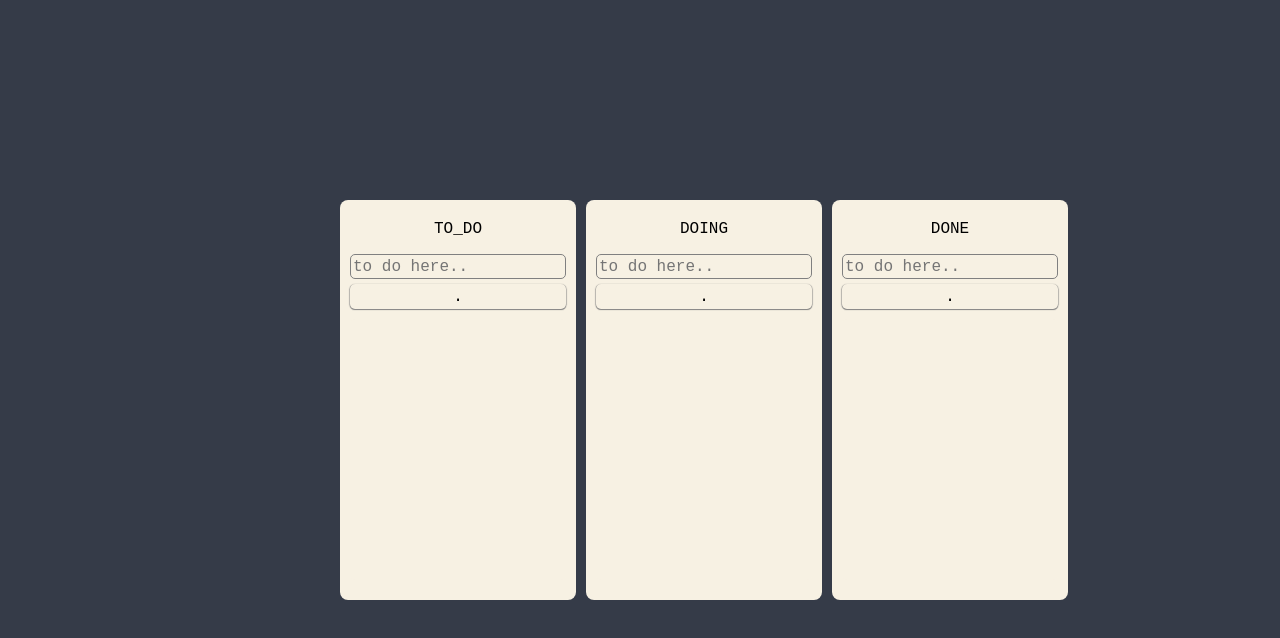
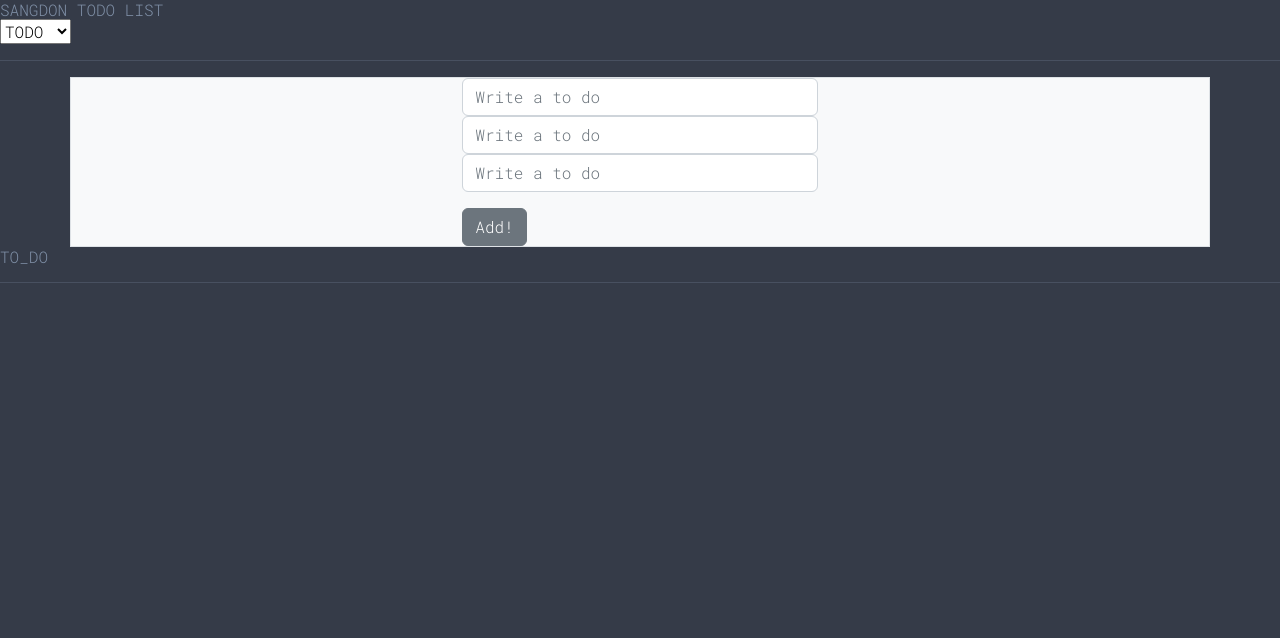
Before and after one commit to powercording/learning, a React (Create React App) app: page / in a window 1280 px wide. Shown: the top 638 px of the page. Built offline with nearby package versions, Linux system fonts and the light colour scheme.

Commit message:
changes?

```diff
--- a/src/App.tsx
+++ b/src/App.tsx
@@ -1,7 +1,7 @@
 import React from "react";
 import { createGlobalStyle } from "styled-components";
 import DnDContext from "./DnDContext";
-// import ToDoList from "./ToDoList";
+import ToDoList from "./ToDoList";
 
 const GlobalStyle = createGlobalStyle`
 
@@ -76,7 +76,8 @@ function App() {
   return (
     <>
       <GlobalStyle />
-      <DnDContext />
+      {/* <DnDContext /> */}
+      <ToDoList />
     </>
   );
 }
--- a/src/components/CreateToDo.tsx
+++ b/src/components/CreateToDo.tsx
@@ -2,13 +2,21 @@ import { Button, Container, Form, FormGroup, Row } from "reactstrap";
 import { useForm } from "react-hook-form";
 import { useRecoilValue, useSetRecoilState } from "recoil";
 import { toDoCategory, toDoState } from "./atoms";
-type IForm = {
+interface IForm {
+  // [key: string]: string;
   toDo: string;
-};
+  id: string;
+  email: string;
+}
 
 function CreateToDo() {
   const setToDos = useSetRecoilState(toDoState);
-  const { register, handleSubmit, setValue } = useForm<IForm>();
+  const {
+    register,
+    handleSubmit,
+    setValue,
+    formState: { errors },
+  } = useForm<IForm>();
   const selectedCategory = useRecoilValue(toDoCategory);
   const handleValid = ({ toDo }: IForm) => {
     setToDos((oldToDos) => [
@@ -17,6 +25,9 @@ function CreateToDo() {
     ]);
     setValue("toDo", "");
   };
+  console.log(errors);
+
+  const ERROR = errors.email || errors.id || errors.toDo;
 
   return (
     <Container className="bg-light border" fluid="lg">
@@ -32,6 +43,25 @@ function CreateToDo() {
               className="form-control"
               draggable="true"
             />
+            <input
+              type="text"
+              {...register("id", {
+                required: "Please write a To Do ",
+              })}
+              placeholder="Write a to do"
+              className="form-control"
+              draggable="true"
+            />
+            <input
+              type="text"
+              {...register("email", {
+                required: "Please write a To Do ",
+              })}
+              placeholder="Write a to do"
+              className="form-control"
+              draggable="true"
+            />
+            <span>{ERROR?.message}</span>
           </FormGroup>
           <Button>Add!</Button>
         </Form>
```
